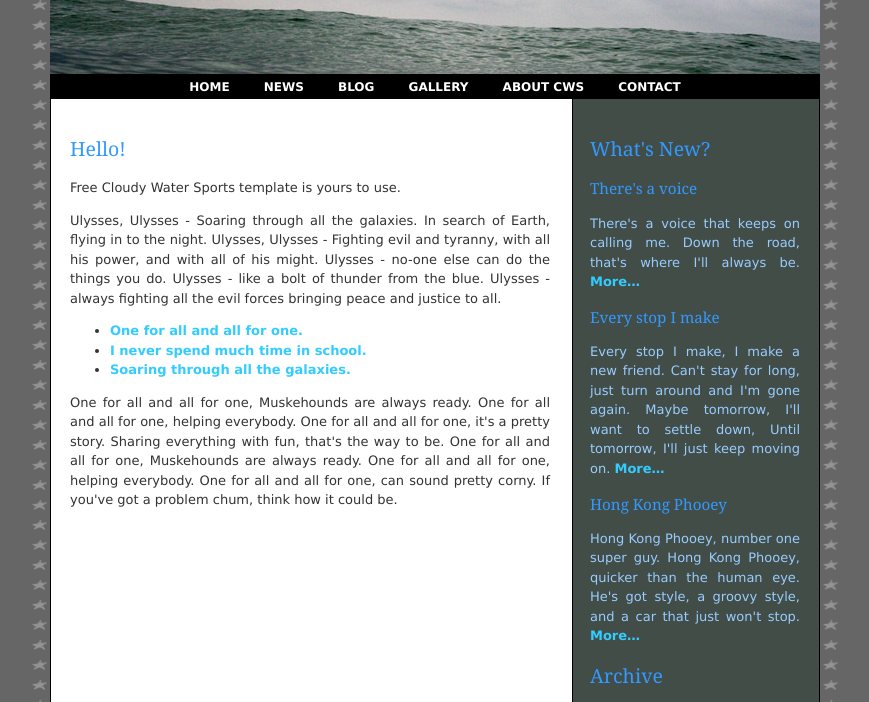
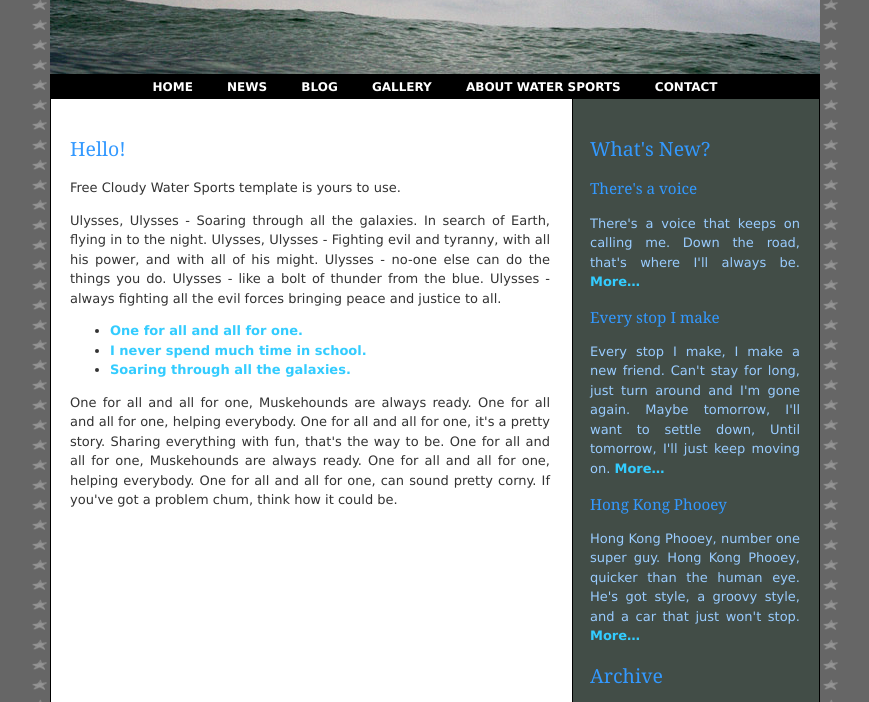
Before and after one commit to akas194-git/k8s-Jenkins, a plain HTML site: page src/index.html in a window 1280 px wide. Shown: the part 66-768 px from the top of the page, without its empty margins (205-1074 px from the left). Drawn offline with Linux system fonts and the light colour scheme.

Commit message:
HTML updated

```diff
--- a/src/index.html
+++ b/src/index.html
@@ -18,7 +18,7 @@
 		<li><a href="#">News</a></li>
 		<li><a href="#">Blog</a></li>
 		<li><a href="#">Gallery</a></li>
-		<li><a href="#">About CWS</a></li>
+		<li><a href="#">About Water Sports</a></li>
 		<li><a href="#">Contact</a></li>
 	</ul>
 </div>
```
